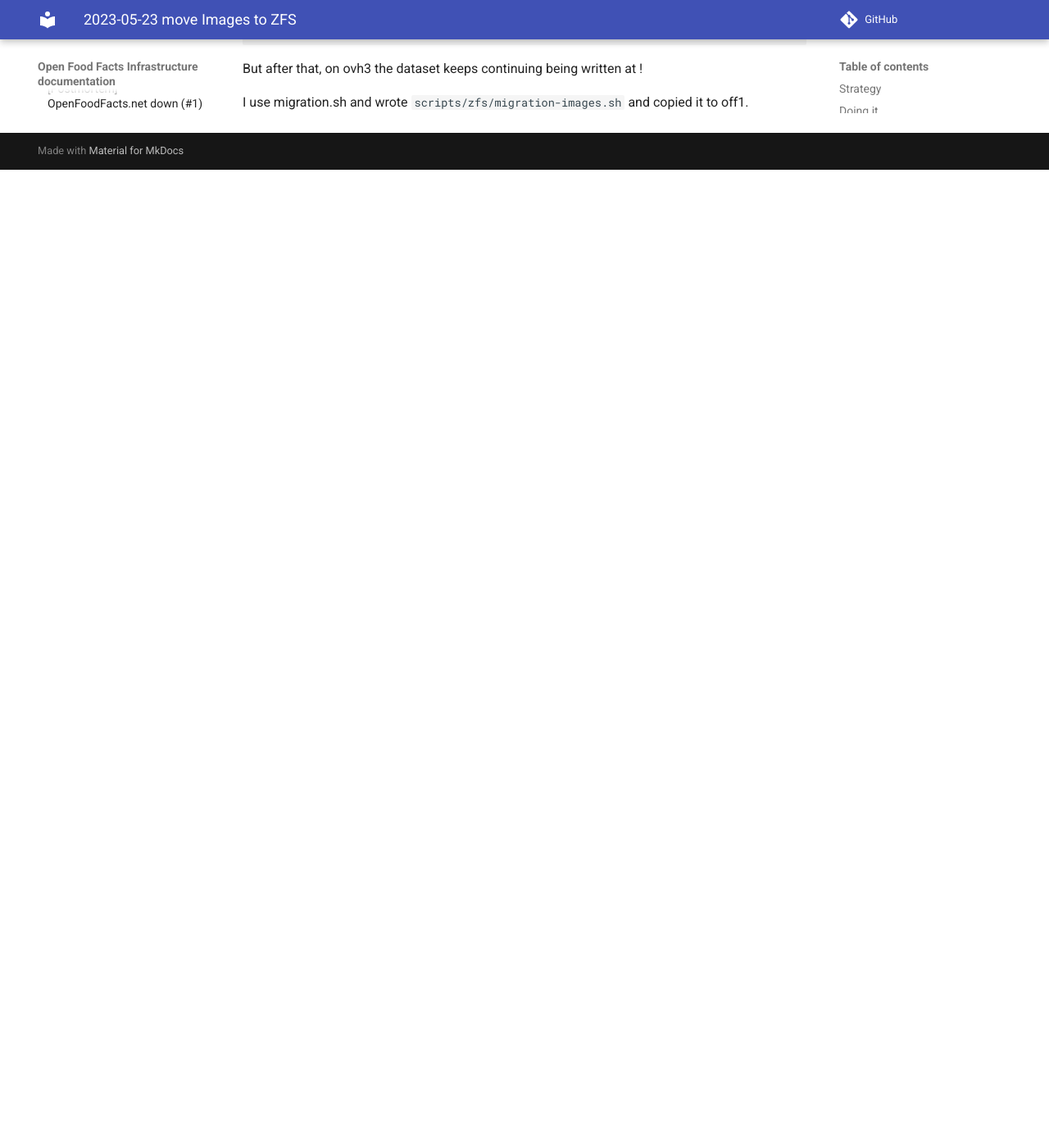
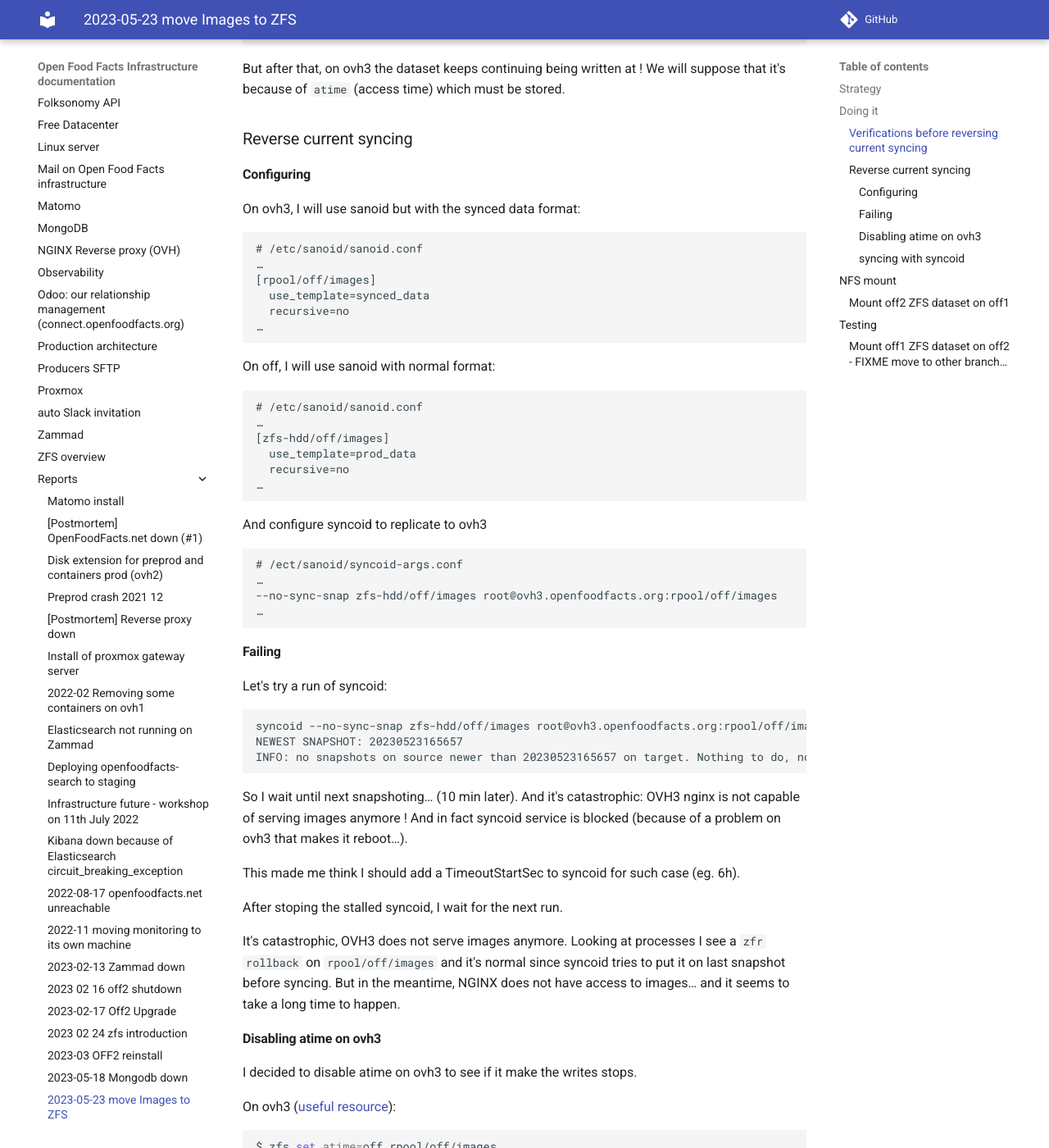
Before and after one commit to openfoodfacts/openfoodfacts-infrastructure, an MkDocs documentation site: the page built from docs/reports/2023-05-23-move-images-to-zfs.md, in a window 1280 px wide and 1400 px high, scrolled down 1691 px. Shown: the whole window at 82% size. Built offline with MkDocs 1.6.1 and Material for MkDocs 9.7.7, drawn with Linux system fonts in a browser that asks for light colours; comment, search, counter and statistics services are not loaded; before the commit the page ends 1898 px from its top, so only the background shows below that; some of the changed text lies outside the part shown.

Commit message:
docs: wip - images move to zfs

````diff
--- a/docs/reports/2023-05-23-move-images-to-zfs.md
+++ b/docs/reports/2023-05-23-move-images-to-zfs.md
@@ -25,7 +25,7 @@
 
 ## Doing it
 
-### reverse current syncing
+### Verifications before reversing current syncing
 
 I first verify if off2 is in sync with ovh3:
 ```bash
@@ -67,6 +67,212 @@
 ```
 
 But after that, on ovh3 the dataset keeps continuing being written at !
+We will suppose that it's because of `atime` (access time) which must be stored.
+
+### Reverse current syncing
+
+#### Configuring
+
+On ovh3, I will use sanoid but with the synced data format:
+
+```conf
+# /etc/sanoid/sanoid.conf
+…
+[rpool/off/images]
+  use_template=synced_data
+  recursive=no
+…
+```
+
+On off, I will use sanoid with normal format:
+
+```conf
+# /etc/sanoid/sanoid.conf
+…
+[zfs-hdd/off/images]
+  use_template=prod_data
+  recursive=no
+…
+```
+
+And configure syncoid to replicate to ovh3
+
+```conf
+# /ect/sanoid/syncoid-args.conf
+…
+--no-sync-snap zfs-hdd/off/images root@ovh3.openfoodfacts.org:rpool/off/images
+…
+```
+
+#### Failing
+
+Let's try a run of syncoid:
+```
+syncoid --no-sync-snap zfs-hdd/off/images root@ovh3.openfoodfacts.org:rpool/off/images
+NEWEST SNAPSHOT: 20230523165657
+INFO: no snapshots on source newer than 20230523165657 on target. Nothing to do, not syncing.
+```
+So I wait until next snapshoting… (10 min later).
+And it's catastrophic: OVH3 nginx is not capable of serving images anymore !
+And in fact syncoid service is blocked (because of a problem on ovh3 that makes it reboot…).
+
+This made me think I should add a TimeoutStartSec to syncoid for such case (eg. 6h).
+
+After stoping the stalled syncoid, I wait for the next run.
+
+It's catastrophic, OVH3 does not serve images anymore. Looking at processes I see a `zfr rollback` on `rpool/off/images` and it's normal since syncoid tries to put it on last snapshot before syncing. But in the meantime, NGINX does not have access to images… and it seems to take a long time to happen.
+
+#### Disabling atime on ovh3
+
+I decided to disable atime on ovh3 to see if it make the writes stops.
+
+On ovh3 ([useful resource](https://www.unixtutorial.org/zfs-performance-basics-disable-atime/)):
+
+```bash
+$ zfs set atime=off rpool/off/images
+$ # verifying
+$ zfs get atime rpool/off/images
+NAME              PROPERTY  VALUE  SOURCE
+rpool/off/images  atime     off    local
+$ mount |grep rpool/off/images
+rpool/off/images on /rpool/off/images type zfs (rw,noatime,xattr,noacl)
+```
+
+I then take a snapshot:
+```bash
+TIMESTAMP=$(date +%Y%m%d%H%M%S)
+zfs snapshot rpool/off/images@$TIMESTAMP
+```
+
+Now it seems nothing is written anymore on the disk:
+```bash
+$ zfs list -po written rpool/off/images
+WRITTEN
+      0
+```
+
+So the guess about atime was right.
+
+I synced back to off2:
+
+```
+zfs send -i rpool/off/images@20230523165657 rpool/off/images@20230531083016 |ssh off2.openfoodfacts.org zfs recv zfs-hdd/off/images -F
+```
+
+#### syncing with syncoid
+
+Now that we have a stable ZFS on ovh3 we can activate the syncoid sync.
+
+## NFS mount
+
+### Mount off2 ZFS dataset on off1
+
+Let's mount the images images ZFS volume from off2 to off1.
+
+I first install nfs server on off2 and enable nfs sharing on my dataset:
+
+```bash
+apt install nfs-kernel-server
+```
+
+```bash
+zfs set sharenfs="rw=@10.0.0.1/32" zfs-hdd/off/images
+```
+
+Then on off1,
+
+To install NFS, I add to update the sources list in `/etc/apt/sources.list` and replace `fr2.ftp.debian.org` by `archive.debian.org`
+
+Then
+```
+apt update
+apt install nfs-common
+```
+
+Trying to mount
+```bash
+mkdir /mnt/off2
+mkdir /mnt/off2/off-images
+mount -t nfs -o rw "10.0.0.2:/zfs-hdd/off/images"  /mnt/off2/off-images
+ls /mnt/off2/off-images
+```
+
+Adding to `/etc/fstab`:
+```bash
+…
+# off2 NFS mounts
+10.0.0.2:/zfs-hdd/off/images    /mnt/off2/off-images    nfs     rw,nolock      0       0
+…
+```
+
+## Testing
+
+Doing rsync manually for one folder to see the time it takes. Taking some 3?? code:
+
+
+
+
+### Mount off1 ZFS dataset on off2 - FIXME move to other branch…
+
+Install NFS server on off1:
+
+```bash
+apt install nfs-kernel-server
+```
+
+Add volumes to NFS shares in `/etc/exports/`:
+
+```conf
+# share volumes to off2 using NFSv3
+# note that products are directly shared through zfs
+/srv2/off/html/images/products  10.0.0.2(rw,no_subtree_check,no_root_squash)
+/srv2/off-pro/html/images/products      10.0.0.2(rw,no_subtree_check,no_root_squash)
+/srv/obf/html/images/products   10.0.0.2(rw,no_subtree_check,no_root_squash)
+/srv/opf/html/images/products   10.0.0.2(rw,no_subtree_check,no_root_squash)
+```
+
+Testing a mount on off2:
+
+```bash
+mkdir /mnt/off1/
+mkdir /mnt/off1/off-images-products
+mount -t nfs -o rw "10.0.0.1://srv2/off/html/images/products"  /mnt/off1/off-images-products
+ls off1/off-images-products/000/000/023/4/
+```
+
+It works.
+
+Now we will share zfs volumes for products.
+
+On off1:
+```bash
+zfs set sharenfs="rw=@10.0.0.2/32" rpool/obf/products
+zfs set sharenfs="rw=@10.0.0.2/32" rpool/off/products
+zfs set sharenfs="rw=@10.0.0.2/32" rpool/opf/products
+zfs set sharenfs="rw=@10.0.0.2/32" rpool/opff/products
+```
+
+Test on off2:
+```bash
+mkdir off1/obf-products
+mount -t nfs -o rw "10.0.0.1://rpool/obf/products"  /mnt/off1/obf-products
+# test
+ls -l /mnt/off1/obf-products/000/000/614/7198
+```
+
+Creating mount points on off2:
+```
+mkdir /mnt/off1/o{b,p,f}f-products
+mkdir /mnt/off1/o{p,b,f}f-images-products
+```
+
+Editing `/etc/fstab` on off2 to add all nfs shares:
+```
+```
 
 
 I use migration.sh and wrote `scripts/zfs/migration-images.sh` and copied it to off1.
+
+#FIXME
+- mongo export
+- product migration
````
Also changed, not shown: 1 other file.
